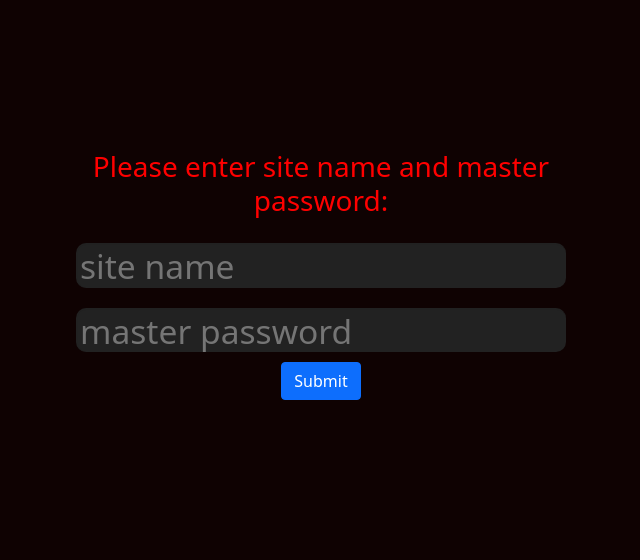
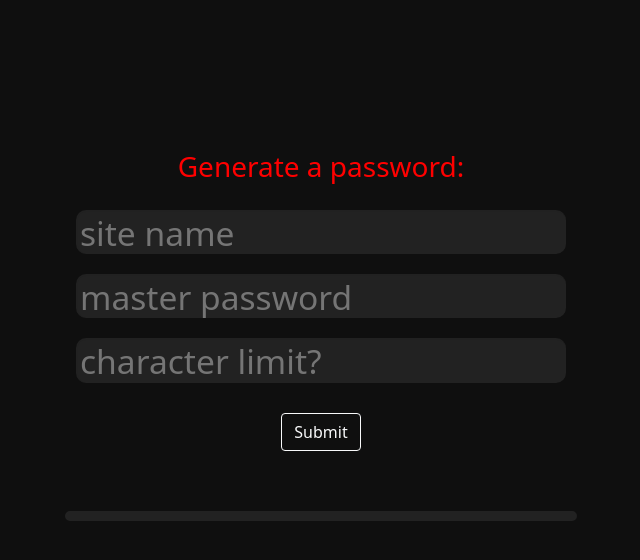
Before and after one commit to kenschnarrs/pw-generator-extension, a browser extension: page index.html in a window 1280 px wide. Shown: the whole page, without its empty margins (319-959 px from the left). Drawn offline with nearby package versions, Linux system fonts and the light colour scheme.

Commit message:
finished version 1

```diff
--- a/index.html
+++ b/index.html
@@ -13,17 +13,23 @@
 
         <form>
             <div class="form-mine">
-                <h3 class="header-control">Please enter site name and master password:</p>
+                <h3 class="header-control">Generate a password:</p>
                 <input class="form-entry-mine" id="site" type="text" placeholder="site name">
-                <input class="form-entry-mine" id="mpw" type="text" placeholder="master password">
+                <input class="form-entry-mine" id="mpw" type="password" placeholder="master password">
+                <input class="form-entry-mine" id="charlim" type="text" placeholder="character limit?">
 
                 <div class="button-container">
-                    <button class="btn btn-primary" id="submit" onclick="handleClick()" type="button">Submit</button>
+                    <button class="btn btn-outline-light" id="submit" onclick="handleClick()" type="button">Submit</button>
 
                 </div>
-                <label id="label">
 
-                </label>
+                <p class="label-mine" id="label">
+
+                </p>
+
+
+
+
             </div>
         </form>
     </div>
--- a/script.js
+++ b/script.js
@@ -1,11 +1,50 @@
+function shuffle(site, mpw) {
+
+    var news = ""
+
+    var using = site.lenth > mpw.length && site || mpw
+    var other = using == site && mpw || site
+
+    var j = 0
+
+    for (var i = 0; i < using.length; i++){
+
+
+        news += using.charAt(i)
+
+        if (other.length > j){
+            news += other.charAt(j)
+        }
+        else {
+            j = 0
+        }
+
+        j++
+    }
+
+    return news
+  }
 
 function generatePW(){
     var mpw = document.getElementById("mpw").value
     var site = document.getElementById("site").value
+    var cl = document.getElementById("charlim").value
+
+
     console.log("PASSWORD", mpw)
     console.log("SITE", site)
 
-    return site+mpw
+    site = site.toLowerCase()
+
+
+    var shuffled = shuffle(site, mpw)
+
+    if (cl){
+        return shuffled.substring(0, cl)
+    }
+
+
+    return shuffled
 }
 
 function setPW() {
--- a/styles.css
+++ b/styles.css
@@ -3,7 +3,7 @@
 }
 
 html {
-    background-color: rgb(15, 2, 2);
+    background-color: rgb(15, 15, 15);
 }
 
 input {
@@ -18,12 +18,13 @@ input {
     flex: 0 0 auto;
     flex-flow: row wrap;
     align-items: center;
+    justify-content: center;
     margin-bottom: 0;
-    color:rgb(15, 2, 2)
+    color:rgb(15, 15, 15)
   }
 
 .form-entry-mine {
-    color:rgb(255, 0, 0);
+    color:rgb(187, 187, 187);
 
     display: inline-block;
     vertical-align: middle;
@@ -44,12 +45,14 @@ input {
     display: flex;
     width: 40%;
     text-align: center;
-    background-color: rgb(15, 2, 2);
+    background-color: rgb(15, 15, 15);
     justify-content:center
 
 }
 
 .button-container {
+    position: relative;
+    top: 20px;
     justify-content: end;
 }
 
@@ -61,6 +64,18 @@ input {
 .body-control{
     position: relative;
     top:150px;
-    background-color:rgb(15, 2, 2);
-    color: rgb(15, 2, 2)
+    background-color:rgb(15, 15, 15);
+    color: rgb(15, 15, 15)
 }
+
+.label-mine{
+
+    position: relative;
+    top:80px;
+    border-style: solid !important;
+    border-color: rgb(34, 34, 34) !important;
+    border-width:5px;
+    text-align: center;
+    border-radius: 10px;
+    justify-content: center !important;
+}
```
Lines whose indentation alone changed are shown as unchanged.
